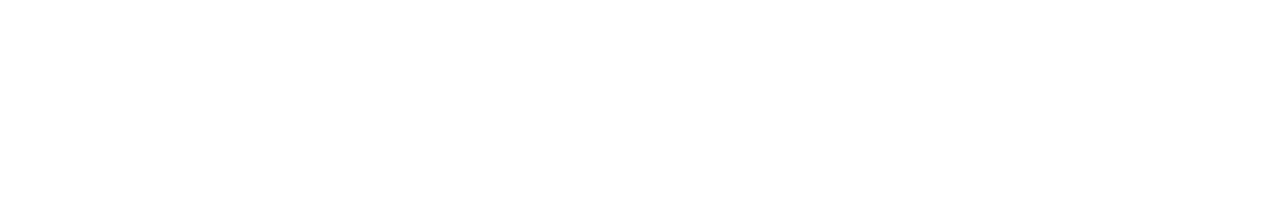
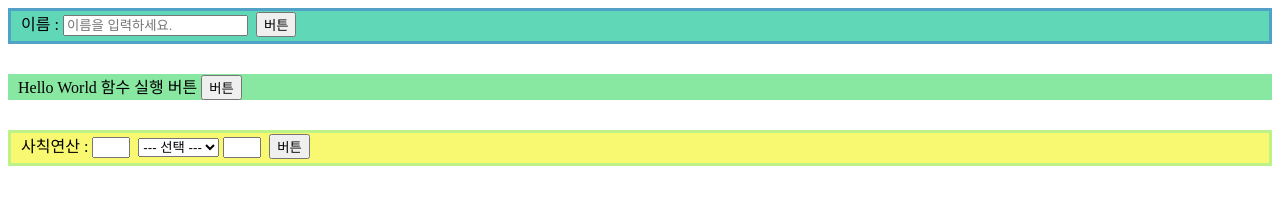
Before and after one commit to kws720/learn-javascript, a plain HTML site: page index.html in a window 1280 px wide. Drawn offline with Linux system fonts and the light colour scheme.

Commit message:
자바스크립트 실습

```diff
--- a/index.html
+++ b/index.html
@@ -6,7 +6,35 @@
 
   <title>JavaScript실습</title>
 </head>
-<body>
+<body >
   <script src="./index.js"></script>
+    <div>
+      <div style="padding-left: 10px;  background-color: #60d8b7 ; border: solid; border-color: #52a1c6; margin-bottom: 30px; height: 30px;">
+        이름 :
+        <input type="text" id = "username" placeholder="이름을 입력하세요." required/>&nbsp;
+        <input type="button" onclick="fnTest(username);" value = "버튼" />
+      </div>
+
+      <div style="padding-left: 10px; background-color: #88e7a1; margin-bottom: 30px;">
+        Hello World 함수 실행 버튼
+        <input type="button" onclick="fnHello();" value = "버튼" />
+      </div>
+
+      <div style="padding-left: 10px;  background-color: #f9f871 ; border: solid; border-color: #bdf287; margin-bottom: 30px; height: 30px;">
+        사칙연산 :
+        <input type="text" id = "input1" style="width: 30px;"/>&nbsp;
+        <select id = "yunsanja" name="category" required>
+          <option value="" selected>--- 선택 ---</option>
+          <option value="sum">덧셈</option>
+          <option value="multiple">곱하기</option>
+          <option value="minus">빼기</option>
+          <option value="divid">나누기</option>
+        </select>
+
+        <input type="text" id = "input2" style="width: 30px;" />&nbsp;
+        <input type="button" onclick="calc(input1,input2,yunsanja);" value = "버튼" />
+      </div>
+
+    </div>
 </body>
 </html>
--- a/index.js
+++ b/index.js
@@ -1,12 +1,71 @@
 // 변수
-let username = "김완수";
-console.log("username : " + username);
+// let username = "김완수";
+// console.log("username : " + username);
 
-username = "세하주하아빠";
-console.log("username : " + username);
+// username = "세하주하아빠";
+// console.log("username : " + username);
 
-const arrVar = { name : "김완수", age : 40 }
-console.log("이름 : " + arrVar.name + ", 나이 : " + arrVar.age);
-arrVar.name = "세하주하아빠";
-arrVar.age = 42;
-console.log("이름 : " + arrVar.name + ", 나이 : " + arrVar.age);
+// const arrVar = { name : "김완수", age : 43 };
+// console.log("이름 : " + arrVar.name + ", 나이 : " + arrVar.age);
+// arrVar.name = "세하주하아빠";
+// arrVar.age = 42;
+// console.log("이름 : " + arrVar.name + ", 나이 : " + arrVar.age);
+
+// const num = 10;
+
+// console.log("🚀 ~ num:", num, typeof(num));
+
+// const str = "안녕하세요";
+// console.log("🚀 ~ str:", str, typeof(str));
+
+// const bool = false;
+// console.log("🚀 ~ bool:", bool, typeof(bool));
+
+// const empty = null;
+// console.log("🚀 ~ empty:", empty, typeof(empty));
+
+// let user = "";
+// console.log("🚀 ~ user:", user);
+
+const fnTest = (username) => {
+  if(username.value == "" || username.value == null  ){
+    alert("사용자 이름을 입력해주세요.");
+  }else{
+    console.log(`사용자 이름 : + ${username.value}`);
+    }
+}
+
+const fnHello = () => {
+    console.log("Hello World");
+}
+
+// function fnTest(username){
+  // if(username.value == "" || username.value == null  ){
+  //   alert("사용자 이름을 입력해주세요.");
+  // }else{
+  //   console.log("사용자 이름 : " + username.value);
+  //   }
+
+// }
+
+// const add = (num1,num2) => {
+//   return num1+num2;
+// }
+// const a = add(5,1);
+// console.log("🚀 ~ a:", a);
+
+let calcVal = "";
+const calc = (num1,num2,yunsanja) => {
+  if(yunsanja.value == "sum"){
+    calcVal = num1.value+num2.value;
+  }else if(yunsanja.value == "minus"){
+    calcVal = num1.value-num2.value;
+  }else if(yunsanja.value == "multiple"){
+    calcVal = num1.value*num2.value;
+  }else if(yunsanja.value == "divid"){
+    calcVal = num1.value/num2.value;
+  }else{
+    console.log("잘못입력된 연산자입니다.");
+  }
+  console.log("🚀 ~ calc ~ calcVal:", calcVal)
+};
```
